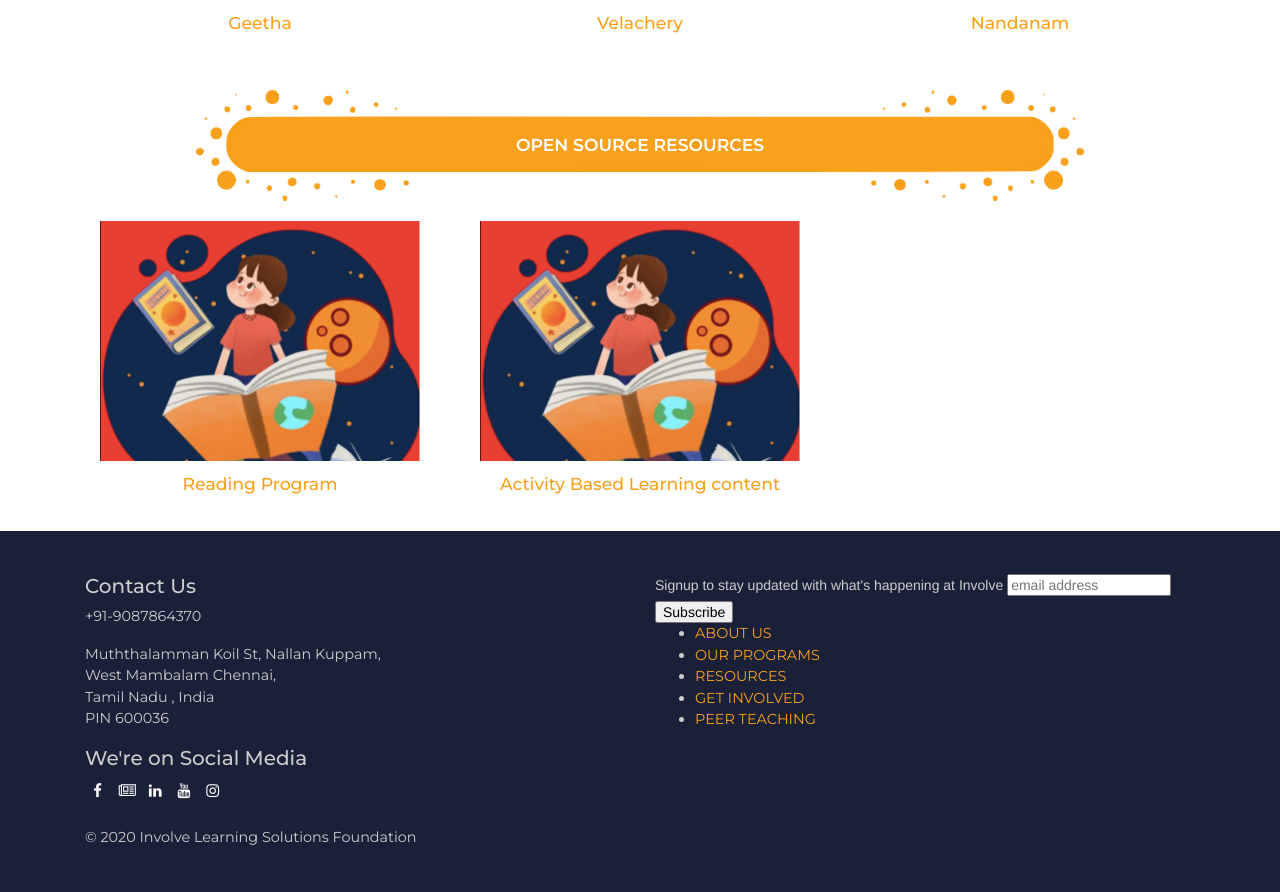
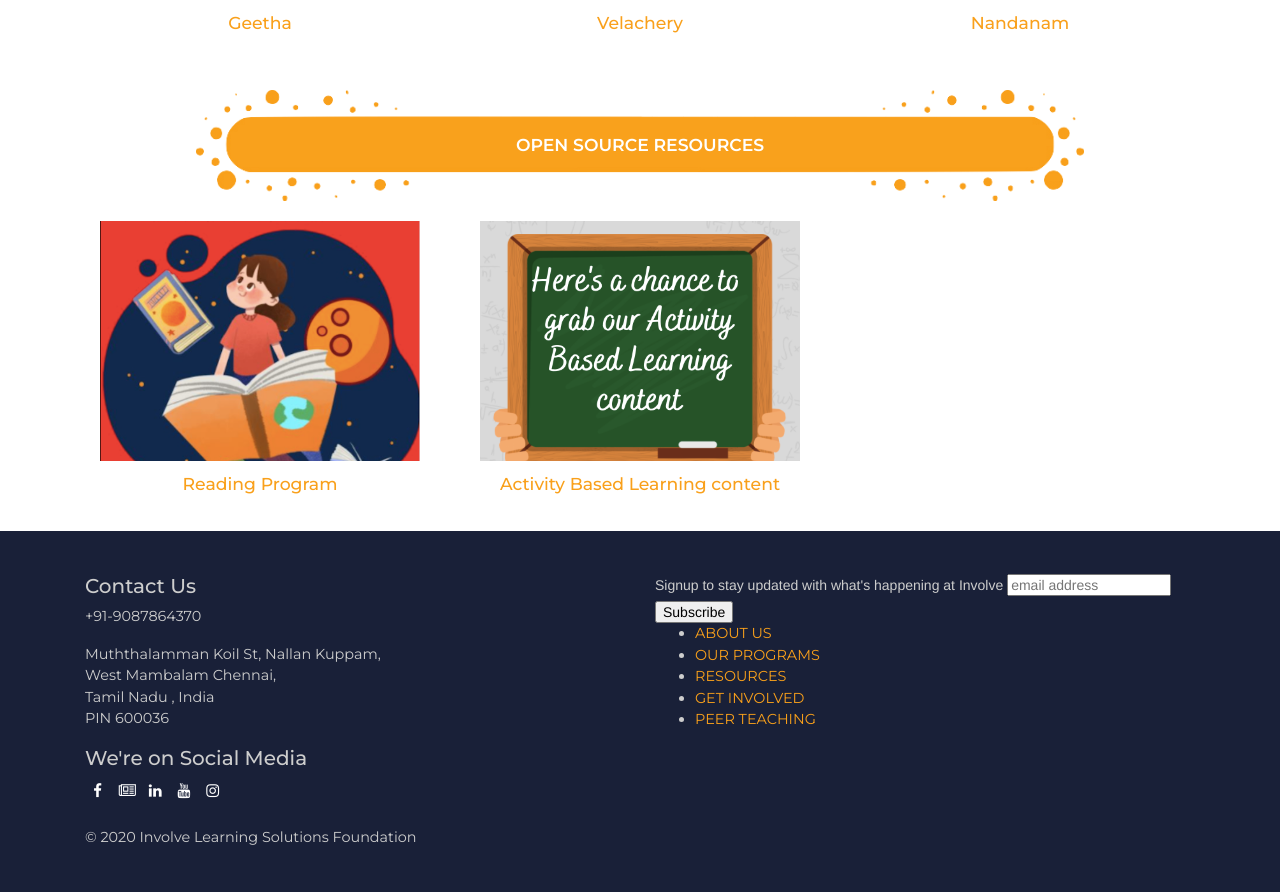
Before and after one commit to Involve-Edu/involveedupublic, a Jekyll site: the page built from resources.md, in a window 1280 px wide. Shown: the part 1393-2285 px from the top of the page. Built offline with Jekyll 4.4.1, drawn with Linux system fonts in a browser that asks for light colours; comment, search, counter and statistics services are not loaded.

Commit message:
Update resources.yml

```diff
--- a/_data/resources.yml
+++ b/_data/resources.yml
@@ -39,6 +39,6 @@ open-source:
     link: https://bit.ly/3jnIipS
     text: Reading Program
 
-  - img: assets/img/resources/opensource.png
+  - img: assets/img/resources/opensource2.png
     link: https://bit.ly/2ZpDl8w
     text: Activity Based Learning content
```
